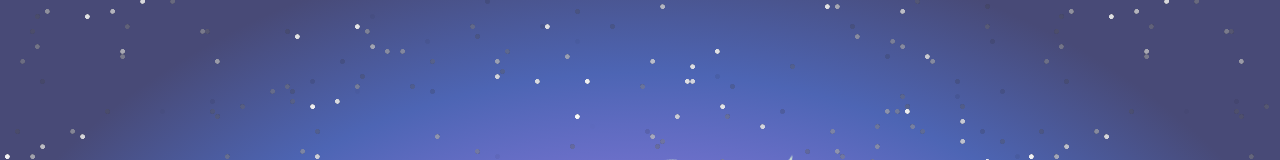
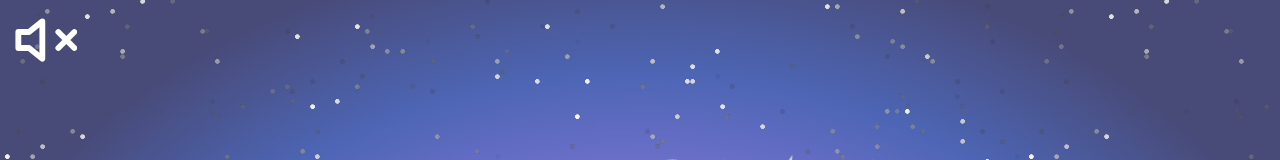
Before and after one commit to J-dario/Personal-Website, a Next.js app: page / in a window 1280 px wide. Shown: the top 160 px of the page. Built offline with nearby package versions, Linux system fonts and the light colour scheme; a web font is replaced by a local one.

Commit message:
added music and waves

```diff
--- a/app/page.module.css
+++ b/app/page.module.css
@@ -132,3 +132,11 @@
   0% { translate: -50% -25%; }
   50% { translate: -50% -35%; }
 }
+
+.muteButton {
+  position: fixed;
+  top: 1%;
+  left: 1%;
+  background-color: transparent;
+  border: none;
+}
--- a/app/page.tsx
+++ b/app/page.tsx
@@ -1,12 +1,58 @@
+'use client';
+
 import Image from "next/image";
 import Wave from 'react-wavify'
 import styles from "./page.module.css";
 import { SuffixPathnameNormalizer } from "next/dist/server/normalizers/request/suffix";
+import { useRef, useState } from 'react';
 
 export default function Home() {
+  const audioRefs = {
+    waves: useRef<HTMLAudioElement>(null),
+    lofi: useRef<HTMLAudioElement>(null),
+  };
+  const [muted, setMuted] = useState(true);
+
+  const toggleMute = () => {
+    setMuted((prev) => {
+      const isPlaying = !prev;
+      Object.values(audioRefs).forEach((ref) => {
+
+        if (audioRefs.lofi.current) {
+          audioRefs.lofi.current.volume = 0.3;
+        }
+
+        if (ref.current) {
+          ref.current.muted = isPlaying;
+          if (!isPlaying) {
+            const playPromise = ref.current.play();
+            if (playPromise !== undefined) {
+              playPromise.catch((error) => {
+                console.warn("Autoplay failed:", error);
+              });
+            }
+          }
+        }
+      });
+      return isPlaying;
+    });
+  };
+
   return (
     <div className={styles.page}>
       <main className={styles.main}>
+
+        <audio ref={audioRefs.waves} autoPlay preload="auto" loop muted>
+          <source src="/waves.mp3" type="audio/mpeg" />
+        </audio>
+
+        <audio ref={audioRefs.lofi} autoPlay preload="auto" loop muted>
+          <source src="/lofi.mp3" type="audio/mpeg" />
+        </audio>
+
+        <button onClick={toggleMute} className={styles.muteButton} aria-label="Toggle Mute">
+          <Image src={muted ? "/Volume X.svg" : "/Volume Icon.svg"} alt={muted ? "Muted" : "Unmuted"} width={64} height={64}/>
+        </button>
 
         <div className={styles.backgroundClouds}/>
 
```
Also changed, not shown: 2 other files (tests, documents, lock files or other folders).
